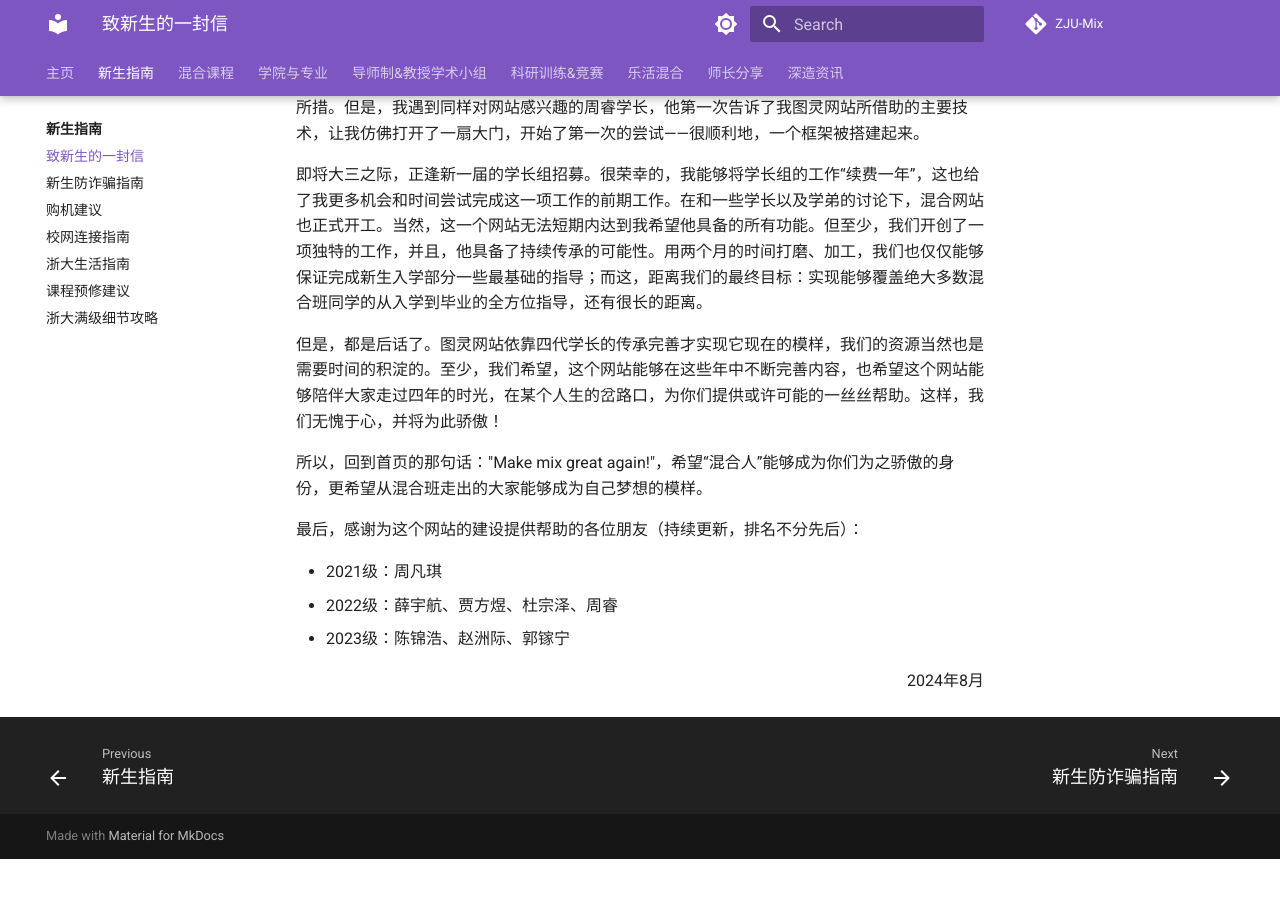
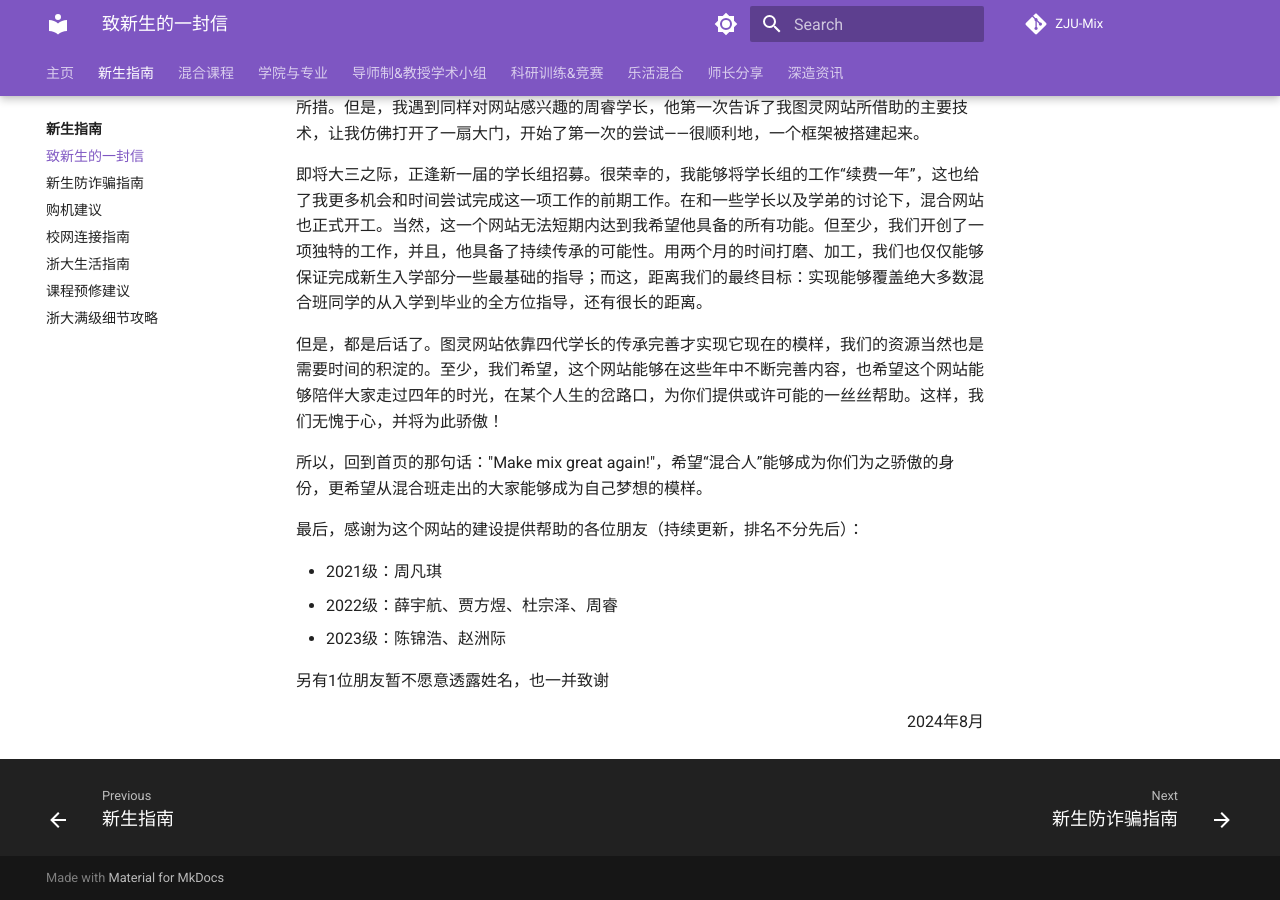
Before and after one commit to ZJU-Mix/ourMIX, an MkDocs documentation site: the page built from docs/entrance/letter.md, in a window 1280 px wide and 900 px high, scrolled down 807 px. Built offline with MkDocs 1.6.1 and Material for MkDocs 9.7.7, drawn with Linux system fonts in a browser that asks for light colours; comment, search, counter and statistics services are not loaded; before the commit the page ends 1666 px from its top, so only the background shows below that.

Commit message:
应本人要求撤销署名

```diff
--- a/docs/entrance/letter.md
+++ b/docs/entrance/letter.md
@@ -30,7 +30,9 @@
 
 - 2021级：周凡琪
 - 2022级：薛宇航、贾方煜、杜宗泽、周睿
-- 2023级：陈锦浩、赵洲际、郭镓宁
+- 2023级：陈锦浩、赵洲际
+
+另有1位朋友暂不愿意透露姓名，也一并致谢
 
 <div style="text-align: right;">
 
```
Also changed, not shown: docs/entrance/life.md (+0 -5 lines).
